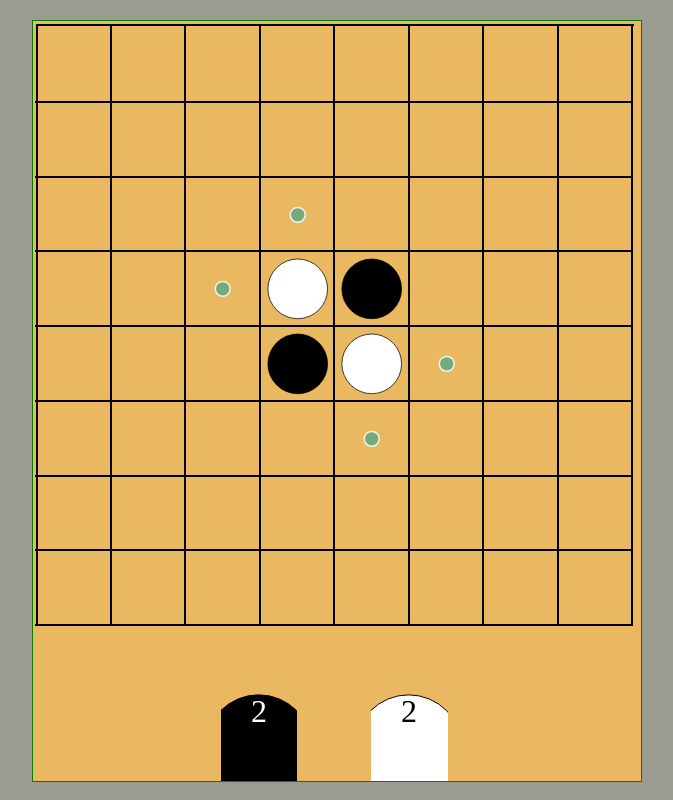
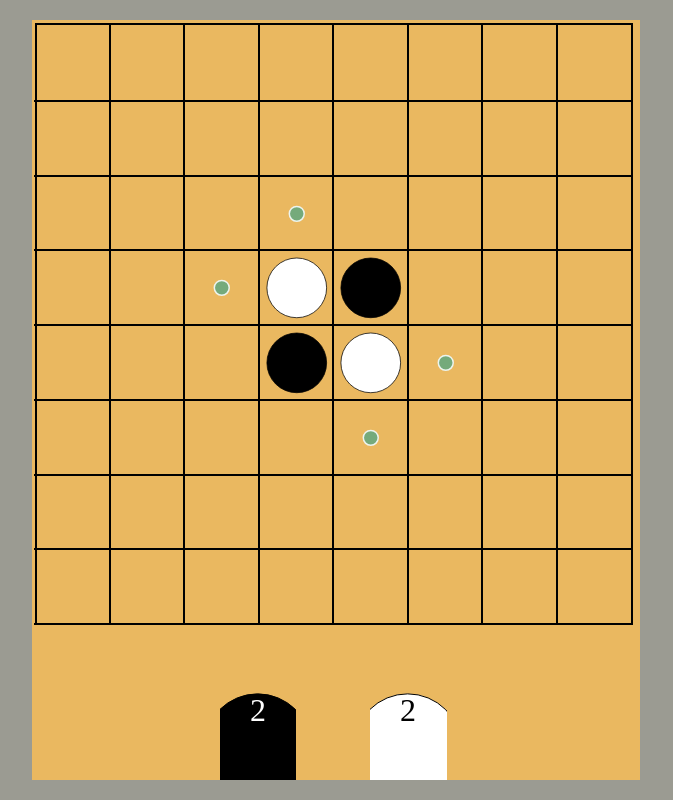
Before and after one commit to flying-potato/reversi, a website: page index.html in a window 1280 px wide. Shown: the whole page, without its empty margins (286-959 px from the left). Drawn offline with nearby package versions, Linux system fonts and the light colour scheme.

```diff
--- a/css/game.css
+++ b/css/game.css
@@ -47,7 +47,6 @@
   width:95%;
   padding: 0%;
   overflow: auto;
-  border: solid green 1pt;
   /*margin-left : -1.8%;*/
 }
 
--- a/index.html
+++ b/index.html
@@ -28,9 +28,9 @@
 
   <div id="boardArea">
     <div ng-repeat="  row in [0, 1, 2, 3, 4 ,5 ,6 ,7 ]"
-          style="position:absolute; top:{{row * 12.45}}%; left:0%; width:100%; height:{{12.45}}%;">
+          style="position:absolute; top:{{row * 12.45}}%; left:0%; width:100.5%; height:{{12.45}}%;">
       <div ng-repeat="col in [0, 1, 2, 3, 4 ,5 ,6 ,7 ]"
-          style="position:absolute; top:0; left:{{col * 12.5 - 0.5}}%; width:12.5%; height:100%;"
+          style="position:absolute; top:0; left:{{col * 12.45 - 0.5}}%; width:12.45%; height:100%;"
           ng-class="{b: row<=7, r: col<=7}"
           ng-click="game.cellClicked(row, col)"
           id="{{'e2e_test_div_' + row + 'x' + col}}">
```
